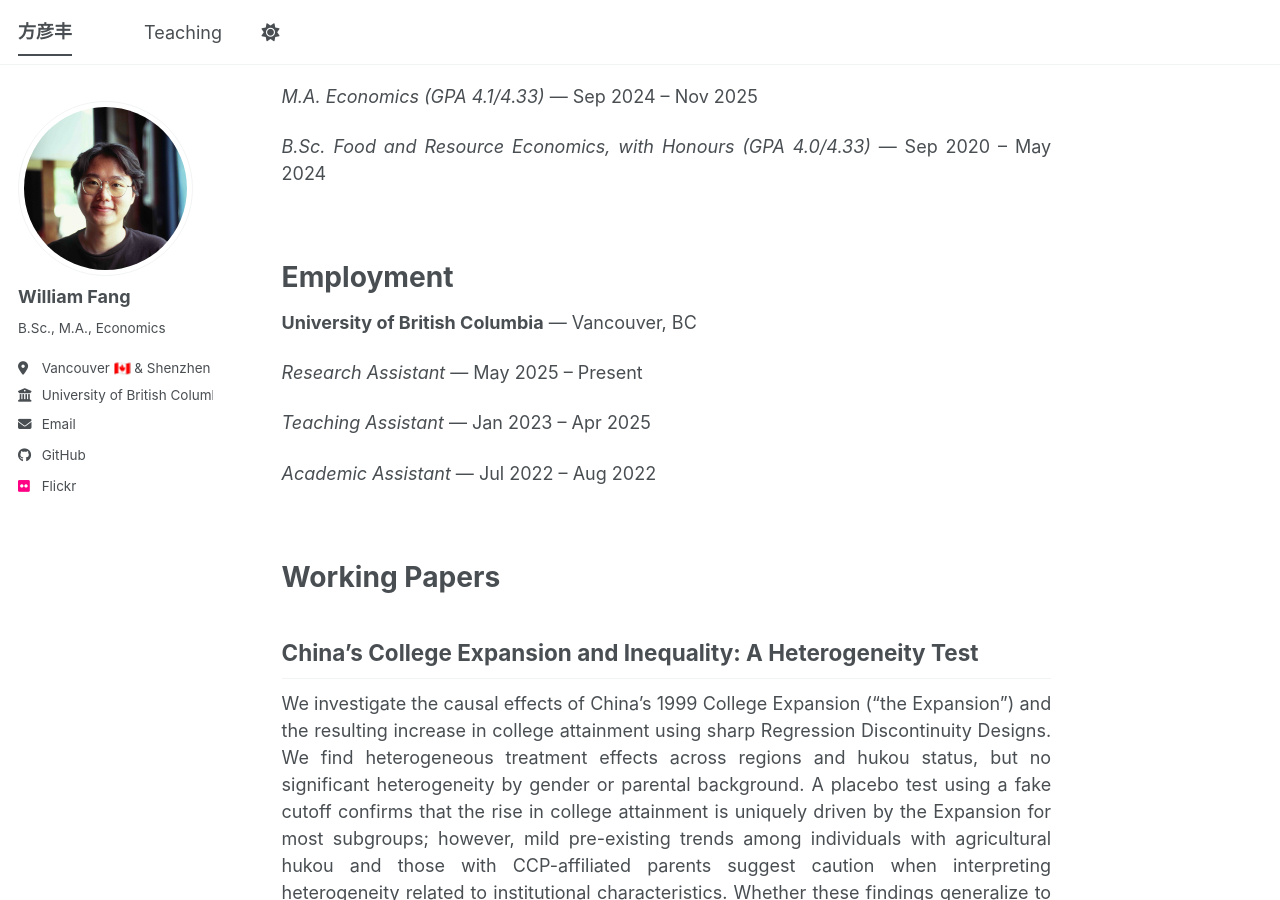
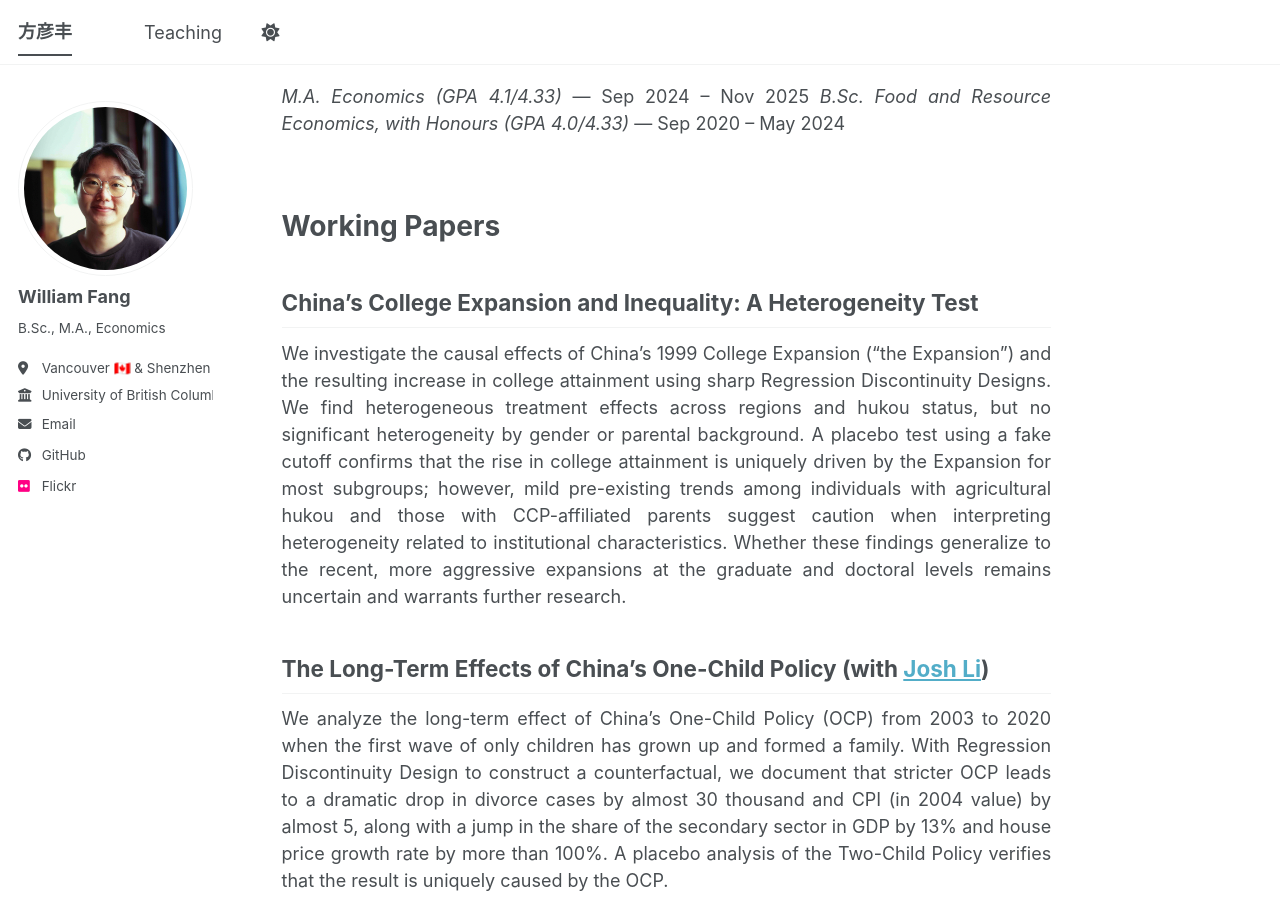
Before and after one commit to will-yanfeng-fang/will-yanfeng-fang.github.io, a Jekyll site: the page built from _pages/about.md, in a window 1280 px wide and 900 px high, scrolled down 499 px. Built offline with Jekyll 4.4.1, drawn with Linux system fonts in a browser that asks for light colours; a script bundle is joined from its source files by our own code; library files that are not in the unit come from our copies.

Commit message:
Update about.md

```diff
--- a/_pages/about.md
+++ b/_pages/about.md
@@ -20,20 +20,7 @@ My research interests lie in political economy, cultural economics, and anthropo
 **University of British Columbia** — Vancouver, BC
 
 *M.A. Economics (GPA 4.1/4.33)* — Sep 2024 – Nov 2025
-
 *B.Sc. Food and Resource Economics, with Honours (GPA 4.0/4.33)* — Sep 2020 – May 2024
-
-<br>
-
-# Employment
-
-**University of British Columbia** — Vancouver, BC
-
-*Research Assistant* — May 2025 – Present
-
-*Teaching Assistant* — Jan 2023 – Apr 2025
-
-*Academic Assistant* — Jul 2022 – Aug 2022
 
 <br>
 
```
